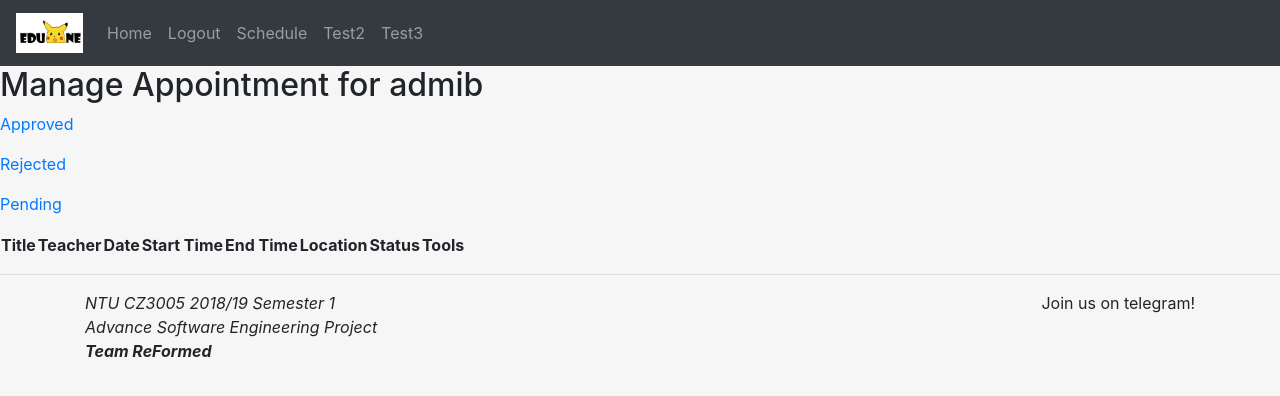
After one commit to c170104/ASE, a Django app: page /schedule/appointment-manage/ in a window 1280 px wide. The commit adds this page. Shown: the top 396 px of the page. Run offline with Django 3.2, Linux system fonts and the light colour scheme; a user stored in the database is signed in; data comes from the database, SQL or seed files in the repository; both versions use the stored data as it was after the commit; lists and menus that the app fills with data are empty; some libraries are stand-ins or nearby versions.

Commit message:
Done with Add/Manage Appointment functions. Included apptRejectionReason attribute for Appointment Model

```diff
--- a/EduOne/main/models.py
+++ b/EduOne/main/models.py
@@ -218,9 +218,11 @@ class Appointment(models.Model):
     apptTitle = models.CharField(max_length=30)
     apptDescription = models.CharField(max_length=200)
     apptDate = models.DateField()
+    apptLocation = models.CharField(max_length=50)
     apptTimeFrom = models.TimeField()
     apptTimeTo = models.TimeField()
-    apptStatus = models.CharField(max_length=8, choices= APPOINTMENT_STATUS)
+    apptStatus = models.CharField(max_length=8, choices=APPOINTMENT_STATUS, default = 'pending')
+    apptRejectionReason = models.CharField(max_length=200, default = '-')
 
     def __str__(self):
         return "Appt by: {} | Status: {}".format(self.parent, self.apptStatus)
--- /dev/null
+++ b/EduOne/main/templates/appointment/appointment_manage.html
@@ -0,0 +1,103 @@
+{% extends "common/header.html" %}
+
+{% block content %}
+    <h2>Manage Appointment for {{ user }}</h2>
+
+
+    <p><a href="{% url 'appointment-manage' current='approved'%}"> Approved </a><p>
+    <p><a href="{% url 'appointment-manage' current='rejected'%}"> Rejected </a><p>
+    <p><a href="{% url 'appointment-manage' current='pending' %}"> Pending </a><p>
+
+    {% if active_page == 'pending' %}
+        <table>
+        <tr>
+            <th>Title</th>
+            <th>Teacher</th>
+            <th>Date</th>
+            <th>Start Time</th>
+            <th>End Time</th>
+            <th>Location</th>
+            <th>Status</th>
+            <th>Tools</th>
+        </tr>
+        {% for appointment in obj %}
+            {% if user == appointment.parent.user %}
+                <tr>
+                    <td>{{ appointment.apptTitle }}</td>
+                    {% for staff in staffprofilelist %}
+                        {% if appointment.eventPlanner.user == staff.user %}
+                            <td>{{ staff }}  </td>
+                        {% endif %}
+                    {% endfor %}
+                    <td>{{ appointment.apptDate }}</td>
+                    <td>{{ appointment.apptTimeFrom }}</td>
+                    <td>{{ appointment.apptTimeTo }}</td>
+                    <td>{{ appointment.apptLocation }}</td>
+                    <td>{{ appointment.apptStatus }}</td>
+                    <td><a href="{% url 'appointment-update' appointment.id %}"> Edit </a> <a href="{% url 'appointment-pending-delete' appointment.id %}"> Delete </a>  </td>
+                </tr>
+            {% endif %}
+        {% endfor %}
+        </table>
+    {% elif active_page == 'rejected' %}
+        <table>
+        <tr>
+            <th>Title</th>
+            <th>Teacher</th>
+            <th>Date</th>
+            <th>Start Time</th>
+            <th>End Time</th>
+            <th>Location</th>
+            <th>Reason For Rejection</th>
+        </tr>
+        {% for appointment in obj %}
+            {% if user == appointment.parent.user %}
+                <tr>
+                    <td>{{ appointment.apptTitle }}</td>
+                    {% for staff in staffprofilelist %}
+                        {% if appointment.eventPlanner.user == staff.user %}
+                            <td>{{ staff }}  </td>
+                        {% endif %}
+                    {% endfor %}
+                    <td>{{ appointment.apptDate }}</td>
+                    <td>{{ appointment.apptTimeFrom }}</td>
+                    <td>{{ appointment.apptTimeTo }}</td>
+                    <td>{{ appointment.apptLocation }}</td>
+                    <td> - </td>
+                </tr>
+            {% endif %}
+        {% endfor %}
+        </table>
+    {% elif active_page == 'approved' %}
+        <table>
+            <tr>
+                <th>Title</th>
+                <th>Teacher</th>
+                <th>Date</th>
+                <th>Start Time</th>
+                <th>End Time</th>
+                <th>Location</th>
+                <th>Status</th>
+                <th>Tools</th>
+            </tr>
+            {% for appointment in obj %}
+                {% if user == appointment.parent.user %}
+                    <tr>
+                        <td>{{ appointment.apptTitle }}</td>
+                        {% for staff in staffprofilelist %}
+                            {% if appointment.eventPlanner.user == staff.user %}
+                                <td>{{ staff }}  </td>
+                            {% endif %}
+                        {% endfor %}
+                        <td>{{ appointment.apptDate }}</td>
+                        <td>{{ appointment.apptTimeFrom }}</td>
+                        <td>{{ appointment.apptTimeTo }}</td>
+                        <td>{{ appointment.apptLocation }}</td>
+                        <td>{{ appointment.apptStatus }}</td>
+                        <td> <a href="{% url 'appointment-approved-delete' appointment.id %}"> Delete </a></td>
+                    </tr>
+                {% endif %}
+            {% endfor %}
+            </table>
+    {% endif %}
+{% endblock %}
--- a/EduOne/main/templates/schedule/schedule.html
+++ b/EduOne/main/templates/schedule/schedule.html
@@ -14,8 +14,8 @@
 		<!--End of Block 1-->
 
 		<!--Start of Block 2-->
-		<p><a href="#"> Add Appointments </a><p>
-		<p><a href="#"> Manage Appointments </a><p>
+		<p><a href="{% url 'appointment-add'  %}"> Add Appointments </a><p>
+		<p><a href="{% url 'appointment-manage'  %}"> Manage Appointments </a><p>
 		<!--End of Block 2-->
 
 
--- a/EduOne/main/urls.py
+++ b/EduOne/main/urls.py
@@ -17,7 +17,7 @@ Including another URLconf
 from django.urls import path
 from django.contrib.auth import views as auth_views
 from . import views, forms
-from .forms import AnnouncementDeleteView, EventDeleteView
+from .forms import *
 
 
 urlpatterns = [
@@ -32,13 +32,25 @@ urlpatterns = [
     path('schedule/', views.schedule, name='schedule-home' ),
     path('schedule/manage/', views.schedule_manage, name='schedule-manage'),
     path('schedule/manage=<str:current>/', views.schedule_manage, name='schedule-manage'),
-    path('schedule/add/', views.schedule_add , name='schedule-add'),
+    path('schedule/add/', views.schedule_add, name='schedule-add'),
     path('schedule/add=<str:current>/', views.schedule_add, name='schedule-add'),
     #End of paths for scheduling functions
 
-    #Start of django class form delete fucntions
+    #Start of paths for parent's scheduling functions
+    path('schedule/appointment-add/', views.appointment_add, name='appointment-add'),
+    path('schedule/appointment-manage/', views.appointment_manage, name='appointment-manage'),
+    path('schedule/appointment-manage=<str:current>/', views.appointment_manage, name='appointment-manage'),
+    #End of paths for parent's scheduling functions
+
+    #Start of paths for django class form edit functions
+    path('appointment-edit/<int:pk>/delete/', views.AppointmentUpdate.as_view(template_name = "appointment/appointment_update.html"), name = 'appointment-update'),
+    #End of django class form edit functions
+
+    #Start of django class form delete functions
     path('announcement/<int:pk>/delete/', AnnouncementDeleteView.as_view(), name = 'announcement-delete'),
     path('event/<int:pk>/delete/', EventDeleteView.as_view(), name = 'event-delete'),
+    path('appointment-pending/<int:pk>/delete/', AppointmentPendingDeleteView.as_view(template_name = "appointment/appointment_pending_delete.html"), name = 'appointment-pending-delete'),
+    path('appointment-approved/<int:pk>/delete/', AppointmentApprovedDeleteView.as_view(template_name = "appointment/appointment_approved_delete.html"), name = 'appointment-approved-delete')
     #End of django class form delete fucntions
 
     #Trials
--- a/EduOne/main/views.py
+++ b/EduOne/main/views.py
@@ -4,7 +4,8 @@ from django.contrib.auth.decorators import login_required
 from .models import *
 from .forms import *
 import datetime
-
+from django.views.generic import UpdateView
+from django.urls import reverse_lazy
 
 
 # Create your views here.
@@ -83,3 +84,72 @@ def schedule_manage(request, current='confirmed'):
 
 		return render(request, 'schedule/schedule_manage.html', {'active_page': 'schedule', 'active_tab': current,
 				'events': events })
+
+
+@login_required
+def appointment_add(request):
+	form = AppointmentForm(request.POST)
+	if form.is_valid():
+		appointment = form.save(commit=False)
+		staffname = form.cleaned_data['staffchosen'] # Pull the selected name form choicefield
+		for i in EventPlanner.objects.all():
+			if str(i) == staffname:
+				appointment.eventPlanner = i
+				appointment.eventPlanner.id = i.id
+				break
+		for i in ParentProfile.objects.all():
+			if i.user == request.user:
+				appointment.parent = i
+				break
+		appointment.apptStatus = 'pending'
+		form.save()
+		messages.success(request, f'Appointment has been created successfully!')
+		return redirect('appointment-add')
+	context = {
+		'form':form
+	}
+
+	return render(request, 'appointment/appointment_add.html', context)
+
+@login_required
+def appointment_manage(request, current='pending'):
+	event_types = ('approved', 'rejected', 'pending')
+	current_user = request.user
+	obj = list()
+	sp = StaffProfile.objects.all()
+	#OG code
+	if current not in event_types:
+		return redirect('appointment-manage')
+	elif current == event_types[0]: #accepted
+		for i in Appointment.objects.all():
+			if i.parent.user == current_user and i.apptStatus == 'approved':
+				obj.append(i)
+	elif current == event_types[1]: #rejected
+		for i in Appointment.objects.all():
+			if i.parent.user == current_user and i.apptStatus == 'rejected':
+				obj.append(i)
+	elif current == event_types[2]: #pending
+		for i in Appointment.objects.all():
+			if i.parent.user == current_user and i.apptStatus == 'pending':
+				obj.append(i)
+	context = {
+		'user' : current_user,
+		'obj': obj,
+		'staffprofilelist': sp,
+		'active_page': current #approved rejected pending
+		## 'location'
+	}
+	return render(request, 'appointment/appointment_manage.html', context)
+
+
+class AppointmentUpdate(LoginRequiredMixin,UpdateView):
+    model = Appointment
+    success_url = reverse_lazy('appointment-manage')
+    fields = [
+		'apptTitle',
+		'apptDescription',
+		'apptDate',
+		'apptLocation',
+		'apptTimeFrom',
+		'apptTimeTo'
+	]
```
Also changed, not shown: EduOne/main/forms.py (+54 -1 lines), EduOne/main/templates/appointment/appointment_add.html (added, +11 -0 lines), EduOne/main/templates/appointment/appointment_approved_delete.html (added, +15 -0 lines), EduOne/main/templates/appointment/appointment_pending_delete.html (added, +15 -0 lines), EduOne/main/templates/appointment/appointment_update.html (added, +11 -0 lines), EduOne/db.sqlite3, EduOne/main/migrations/0008_auto_20190308_0929.py (added), EduOne/main/migrations/0009_auto_20190308_1523.py (added), EduOne/main/migrations/0010_auto_20190308_1557.py (added).
